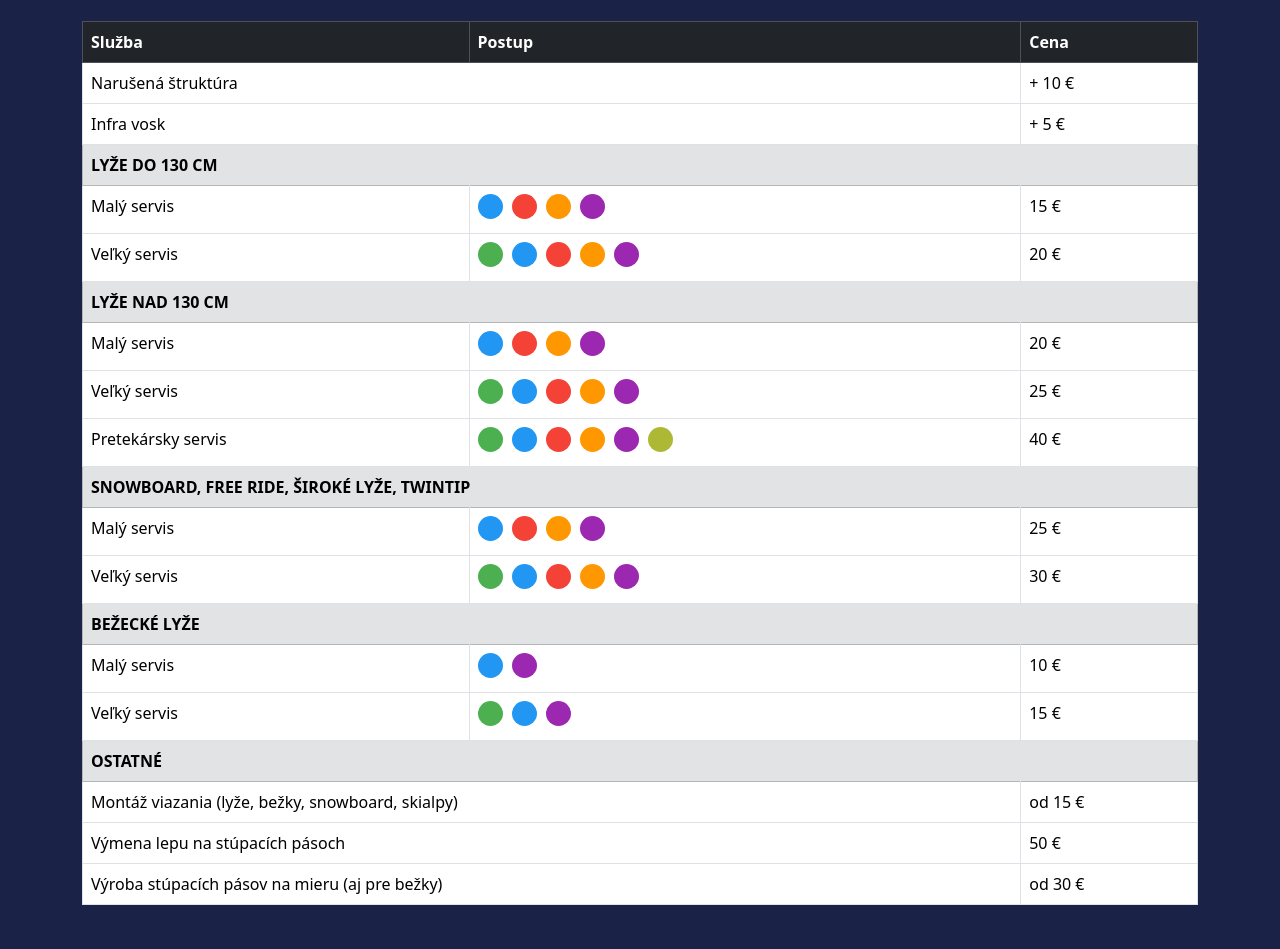
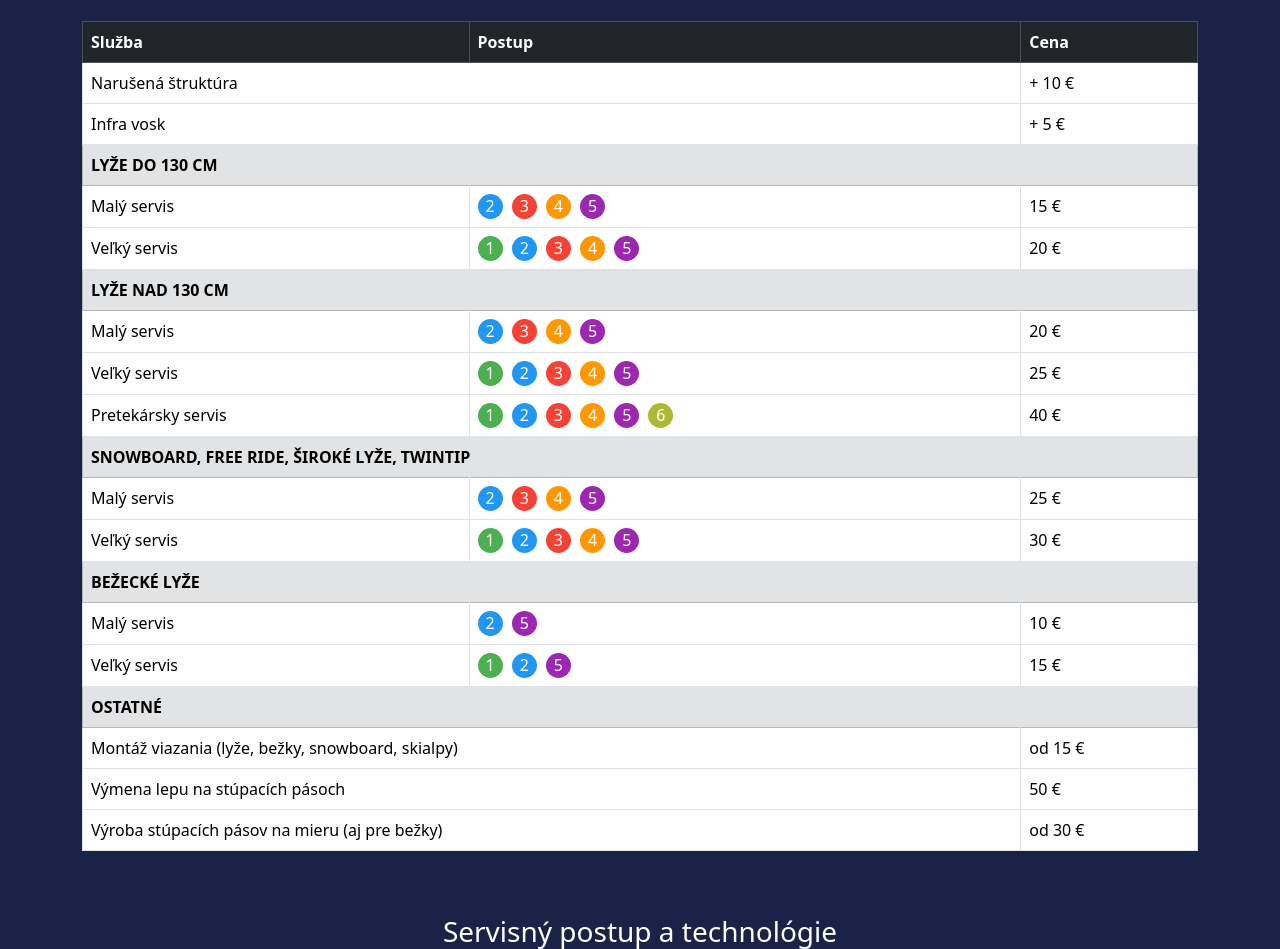
Before and after one commit to FilipIgorTomas/RPJ, a PHP site: page /service.html in a window 1280 px wide. Shown: the part 814-1763 px from the top of the page. Run offline with PHP 8.4, Linux system fonts and the light colour scheme.

Commit message:
nic take2

```diff
--- a/css/style.css
+++ b/css/style.css
@@ -166,6 +166,8 @@ form {
     border-radius: 50%;
     display: inline-block;
     margin-right: 5px;
+    color: white;
+    text-align: center;
 }
 
 .highlight {
--- a/service.html
+++ b/service.html
@@ -90,21 +90,21 @@
                     <tr>
                         <td>Malý servis</td>
                         <td>
-                            <span class="legend-circle legend-step-2"></span>
-                            <span class="legend-circle legend-step-3"></span>
-                            <span class="legend-circle legend-step-4"></span>
-                            <span class="legend-circle legend-step-5"></span>
+                            <span class="legend-circle legend-step-2">2</span>
+                            <span class="legend-circle legend-step-3">3</span>
+                            <span class="legend-circle legend-step-4">4</span>
+                            <span class="legend-circle legend-step-5">5</span>
                         </td>
                         <td>15 €</td>
                     </tr>
                     <tr>
                         <td>Veľký servis</td>
                         <td>
-                            <span class="legend-circle legend-step-1"></span>
-                            <span class="legend-circle legend-step-2"></span>
-                            <span class="legend-circle legend-step-3"></span>
-                            <span class="legend-circle legend-step-4"></span>
-                            <span class="legend-circle legend-step-5"></span>
+                            <span class="legend-circle legend-step-1">1</span>
+                            <span class="legend-circle legend-step-2">2</span>
+                            <span class="legend-circle legend-step-3">3</span>
+                            <span class="legend-circle legend-step-4">4</span>
+                            <span class="legend-circle legend-step-5">5</span>
                         </td>
                         <td>20 €</td>
                     </tr>
@@ -114,33 +114,33 @@
                     <tr>
                         <td>Malý servis</td>
                         <td>
-                            <span class="legend-circle legend-step-2"></span>
-                            <span class="legend-circle legend-step-3"></span>
-                            <span class="legend-circle legend-step-4"></span>
-                            <span class="legend-circle legend-step-5"></span>
+                            <span class="legend-circle legend-step-2">2</span>
+                            <span class="legend-circle legend-step-3">3</span>
+                            <span class="legend-circle legend-step-4">4</span>
+                            <span class="legend-circle legend-step-5">5</span>
                         </td>
                         <td>20 €</td>
                     </tr>
                     <tr>
                         <td>Veľký servis</td>
                         <td>
-                            <span class="legend-circle legend-step-1"></span>
-                            <span class="legend-circle legend-step-2"></span>
-                            <span class="legend-circle legend-step-3"></span>
-                            <span class="legend-circle legend-step-4"></span>
-                            <span class="legend-circle legend-step-5"></span>
+                            <span class="legend-circle legend-step-1">1</span>
+                            <span class="legend-circle legend-step-2">2</span>
+                            <span class="legend-circle legend-step-3">3</span>
+                            <span class="legend-circle legend-step-4">4</span>
+                            <span class="legend-circle legend-step-5">5</span>
                         </td>
                         <td>25 €</td>
                     </tr>
                     <tr>
                         <td>Pretekársky servis</td>
                         <td>
-                            <span class="legend-circle legend-step-1"></span>
-                            <span class="legend-circle legend-step-2"></span>
-                            <span class="legend-circle legend-step-3"></span>
-                            <span class="legend-circle legend-step-4"></span>
-                            <span class="legend-circle legend-step-5"></span>
-                            <span class="legend-circle legend-step-6"></span>
+                            <span class="legend-circle legend-step-1">1</span>
+                            <span class="legend-circle legend-step-2">2</span>
+                            <span class="legend-circle legend-step-3">3</span>
+                            <span class="legend-circle legend-step-4">4</span>
+                            <span class="legend-circle legend-step-5">5</span>
+                            <span class="legend-circle legend-step-6">6</span>
                         </td>
                         <td>40 €</td>
                     </tr>
@@ -150,21 +150,21 @@
                     <tr>
                         <td>Malý servis</td>
                         <td>
-                            <span class="legend-circle legend-step-2"></span>
-                            <span class="legend-circle legend-step-3"></span>
-                            <span class="legend-circle legend-step-4"></span>
-                            <span class="legend-circle legend-step-5"></span>
+                            <span class="legend-circle legend-step-2">2</span>
+                            <span class="legend-circle legend-step-3">3</span>
+                            <span class="legend-circle legend-step-4">4</span>
+                            <span class="legend-circle legend-step-5">5</span>
                         </td>
                         <td>25 €</td>
                     </tr>
                     <tr>
                         <td>Veľký servis</td>
                         <td>
-                            <span class="legend-circle legend-step-1"></span>
-                            <span class="legend-circle legend-step-2"></span>
-                            <span class="legend-circle legend-step-3"></span>
-                            <span class="legend-circle legend-step-4"></span>
-                            <span class="legend-circle legend-step-5"></span>
+                            <span class="legend-circle legend-step-1">1</span>
+                            <span class="legend-circle legend-step-2">2</span>
+                            <span class="legend-circle legend-step-3">3</span>
+                            <span class="legend-circle legend-step-4">4</span>
+                            <span class="legend-circle legend-step-5">5</span>
                         </td>
                         <td>30 €</td>
                     </tr>
@@ -174,17 +174,17 @@
                     <tr>
                         <td>Malý servis</td>
                         <td>
-                            <span class="legend-circle legend-step-2"></span>
-                            <span class="legend-circle legend-step-5"></span>
+                            <span class="legend-circle legend-step-2">2</span>
+                            <span class="legend-circle legend-step-5">5</span>
                         </td>
                         <td>10 €</td>
                     </tr>
                     <tr>
                         <td>Veľký servis</td>
                         <td>
-                            <span class="legend-circle legend-step-1"></span>
-                            <span class="legend-circle legend-step-2"></span>
-                            <span class="legend-circle legend-step-5"></span>
+                            <span class="legend-circle legend-step-1">1</span>
+                            <span class="legend-circle legend-step-2">2</span>
+                            <span class="legend-circle legend-step-5">5</span>
                         </td>
                         <td>15 €</td>
                     </tr>
```
